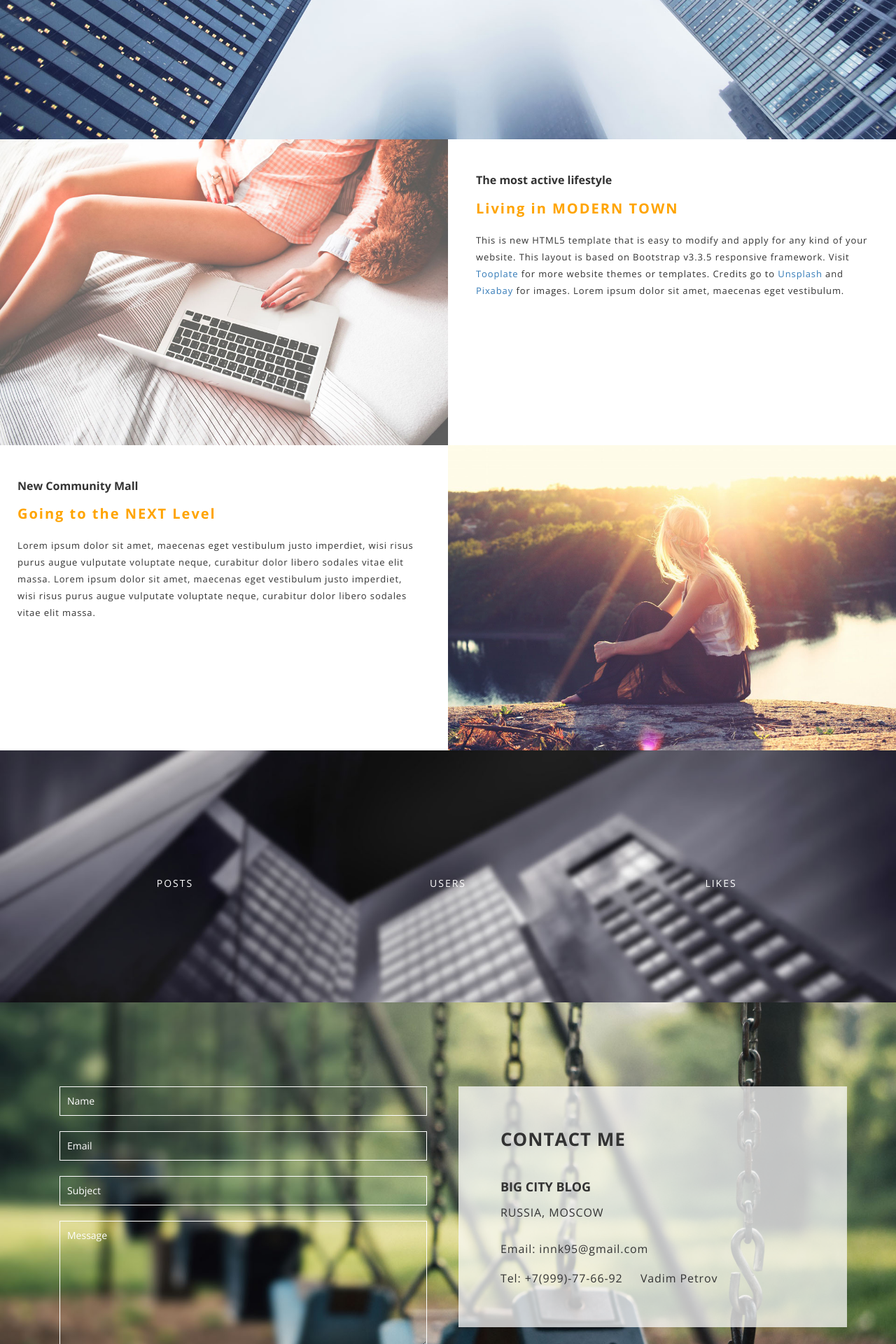
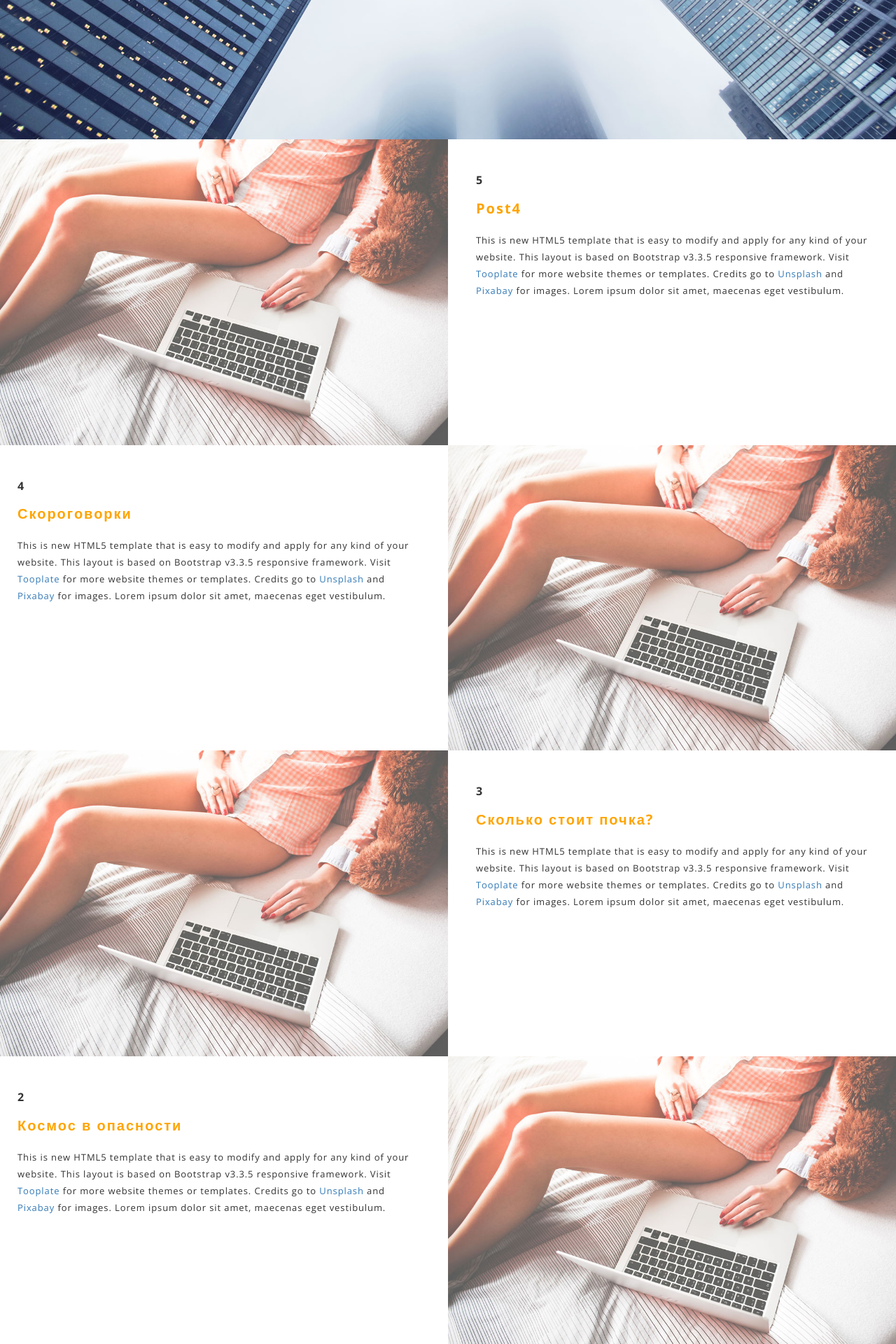
Before and after one commit to innk95/blog, a Django app: page /blogapp/ in a window 1280 px wide. Shown: the part 601-2521 px from the top of the page at 70% size. Run offline with Django 3.2, Linux system fonts and the light colour scheme; data comes from the database, SQL or seed files in the repository; both versions use the stored data as it was after the commit; some libraries are stand-ins or nearby versions.

Commit message:
Сделал нечетные картинки

```diff
--- a/blogapp/static/blogapp/css/style.css
+++ b/blogapp/static/blogapp/css/style.css
@@ -453,3 +453,11 @@ footer a:hover {
     font-size: 9px;
   }
 }
+
+.left_block {
+float: left;
+}
+
+.right_block {
+float: right;
+}
--- a/blogapp/templates/blogapp/index.html
+++ b/blogapp/templates/blogapp/index.html
@@ -18,8 +18,8 @@
 -->
 	<link rel="stylesheet" href="{%static 'blogapp/css/bootstrap.min.css' %}">
 	<link rel="stylesheet" href="{%static 'blogapp/css/animate.min.css' %}">
+   	<link rel="stylesheet" href="{%static 'blogapp/css/owl.theme.css' %}">
 	<link rel="stylesheet" href="{%static 'blogapp/css/font-awesome.min.css' %}">
-   	<link rel="stylesheet" href="{%static 'blogapp/css/owl.theme.css' %}">
 	<link rel="stylesheet" href="{%static 'blogapp/css/owl.carousel.css' %}">
 	<link rel="stylesheet" href="{%static 'blogapp/css/style.css' %}">
 	<link href='https://fonts.googleapis.com/css?family=Open+Sans:400,700' rel='stylesheet' type='text/css'>
@@ -77,45 +77,36 @@
 
 <!-- about section
 ================================================== -->
+{% if latest_post_list %}
 <section id="about" class="paralla-section">
 	<div class="container">
+
+
+		{% for post in latest_post_list %} <!-- Для нечетных постов -->
+
 		<div class="row">
 
-			<div class="col-md-6 col-sm-12">
+			<div class="col-md-6 col-sm-12 {% if post.id|divisibleby:2 %} right_block {% endif %}">
 				<img src="{%static 'blogapp/images/about-img-1.jpg' %}" class="img-responsive">
 			</div>
 
 			<div class="col-md-6 col-sm-12">
 				<div class="about-des">
-					<h4>The most active lifestyle</h4>
-					<h3>Living in MODERN TOWN</h3>
+					<h4>{{post.id}}</h4>
+					<a href=""><h3>{{ post.header }}</h3></a>
 					<p>This is new HTML5 template that is easy to modify and apply for any kind of your website. This layout is based on Bootstrap v3.3.5 responsive framework. Visit <a rel="nofollow" href="http://www.tooplate.com" target="_parent">Tooplate</a> for more website themes or templates. Credits go to <a rel="nofollow" href="http://unsplash.com" target="_parent">Unsplash</a> and <a rel="nofollow" href="http://pixabay.com" target="_parent">Pixabay</a> for images. Lorem ipsum dolor sit amet, maecenas eget vestibulum.</p>
 				</div>
 			</div>
 
 		</div>
-
-        <div class="row">
-
-
-			<div class="col-md-6 col-sm-12">
-				<div class="about-des">
-					<h4>New Community Mall</h4>
-					<h3>Going to the NEXT Level</h3>
-					<p>Lorem ipsum dolor sit amet, maecenas eget vestibulum justo imperdiet, wisi risus purus augue vulputate voluptate neque, curabitur dolor libero sodales vitae elit massa. Lorem ipsum dolor sit amet, maecenas eget vestibulum justo imperdiet, wisi risus purus augue vulputate voluptate neque, curabitur dolor libero sodales vitae elit massa.</p>
-				</div>
-			</div>
-
-            <div class="col-md-6 col-sm-12">
-				<img src="{%static 'blogapp/images/about-img-2.jpg' %}" class="img-responsive" >
-			</div>
-
-		</div>
-
+		{% endfor %}
 
 
 	</div>
 </section>
+
+
+{% endif %}
 
 
 
```
Also changed, not shown: db.sqlite3.
